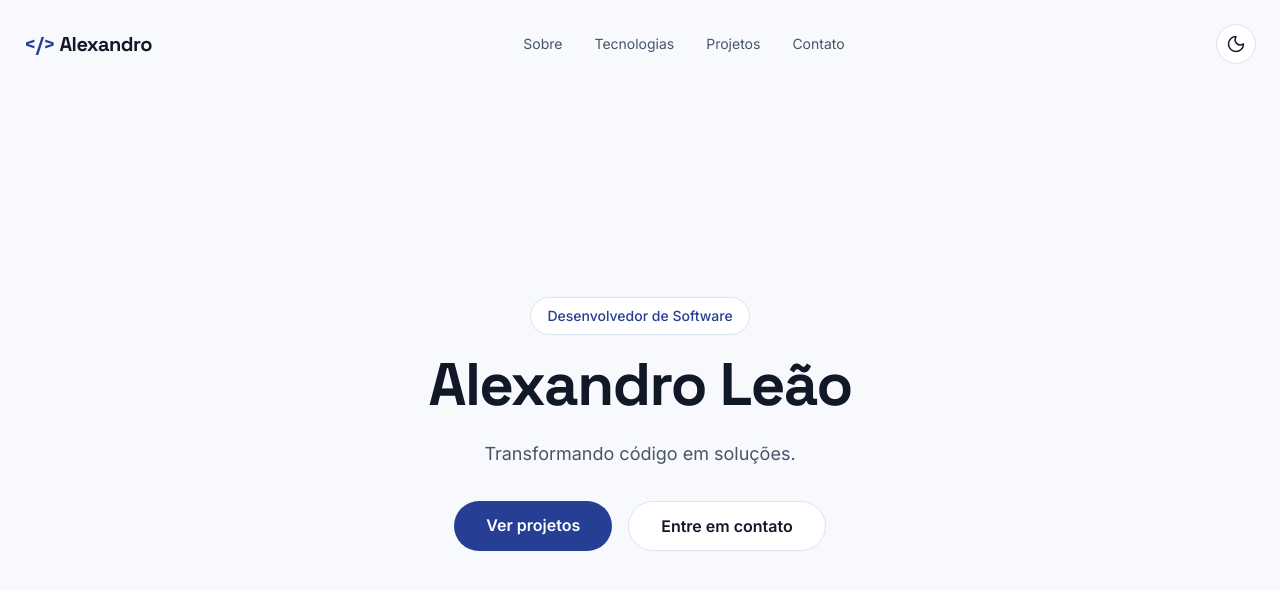
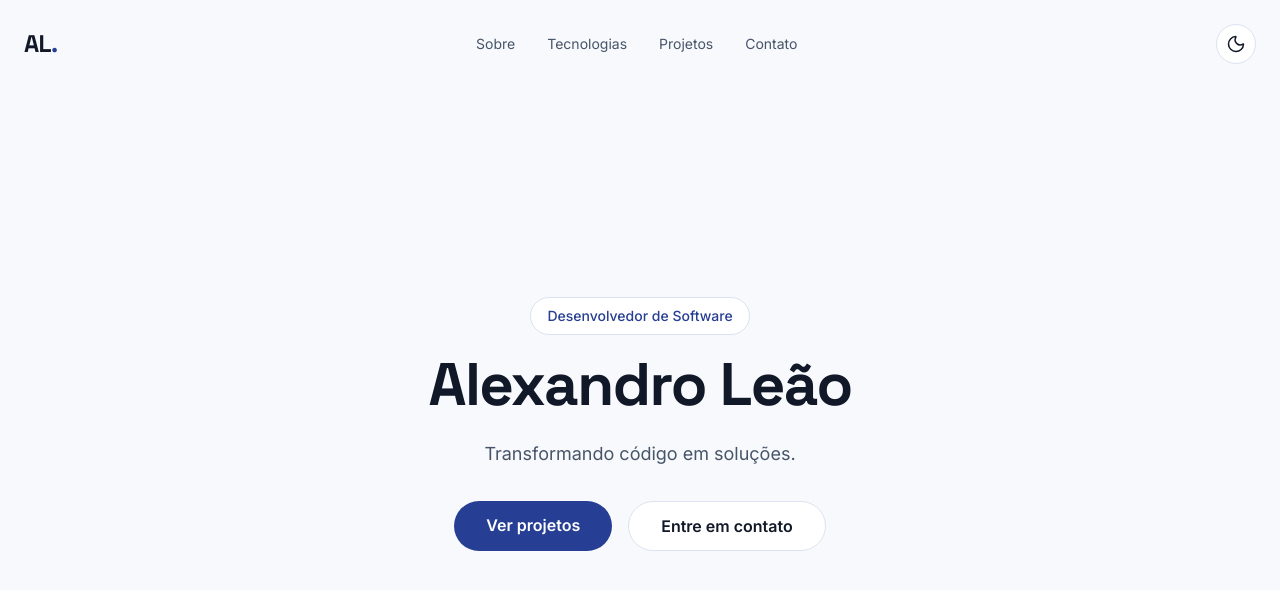
Before and after one commit to AlexandroLeao/developer-portfolio, a React (Vite) app: page / in a window 1280 px wide. Shown: the top 590 px of the page. Built offline with nearby package versions, Linux system fonts and the light colour scheme.

Commit message:
style: refine header branding with AL logo

```diff
--- a/src/components/Header.tsx
+++ b/src/components/Header.tsx
@@ -5,7 +5,7 @@ import { Moon, Sun } from 'lucide-react'
 function Header() {
   const [theme, setTheme] = useState<'light' | 'dark'>('light')
 
-  // Recupera e Persiste a preferência de tema do usuário no navegador.
+  // Recupera e persiste a preferência de tema do usuário no navegador.
   useEffect(() => {
     const savedTheme = localStorage.getItem('portfolio-theme')
 
@@ -31,9 +31,10 @@ function Header() {
       >
         <a
           href="#home"
-          className="font-display text-xl font-bold tracking-tight text-(--color-text)"
+          aria-label="Alexandro Leão — voltar ao início"
+          className="font-display text-2xl font-bold tracking-tight text-(--color-text) transition-opacity hover:opacity-80 focus-visible:outline-2 focus-visible:outline-offset-4 focus-visible:outline-(--color-primary)"
         >
-          <span className="text-(--color-primary)">&lt;/&gt;</span> Alexandro
+          AL<span className="text-(--color-primary)">.</span>
         </a>
 
         <div className="hidden items-center gap-8 md:flex">
```
